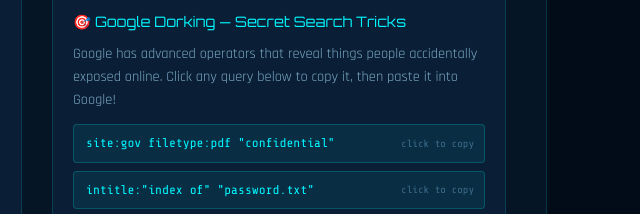
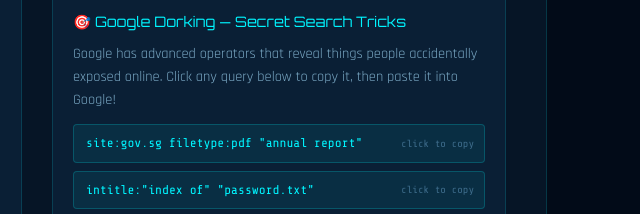
Before and after one commit to KCJJ0203/orion-workshop, a plain HTML site: page index.html in a window 1280 px wide. Shown: the part 1220-1434 px from the top of the page, 603-1243 px from the left. Drawn offline with nearby package versions, Linux system fonts and the light colour scheme.

Commit message:
change of eg of google dork

```diff
--- a/index.html
+++ b/index.html
@@ -297,8 +297,8 @@
           <div class="osint-item-title">🎯 Google Dorking — Secret Search Tricks</div>
           <p>Google has advanced operators that reveal things people accidentally exposed online. Click any query below to copy it, then paste it into Google!</p>
           <div class="dork-examples">
-            <div class="dork-tag" onclick="copyDork(this, 'site:gov filetype:pdf &quot;confidential&quot;')">
-              site:gov filetype:pdf "confidential"
+            <div class="dork-tag" onclick="copyDork(this, 'site:gov.sg filetype:pdf &quot;annual report&quot;')">
+              site:gov.sg filetype:pdf "annual report"
               <span class="copy-hint">click to copy</span>
             </div>
             <div class="dork-tag" onclick="copyDork(this, 'intitle:&quot;index of&quot; &quot;password.txt&quot;')">
```
